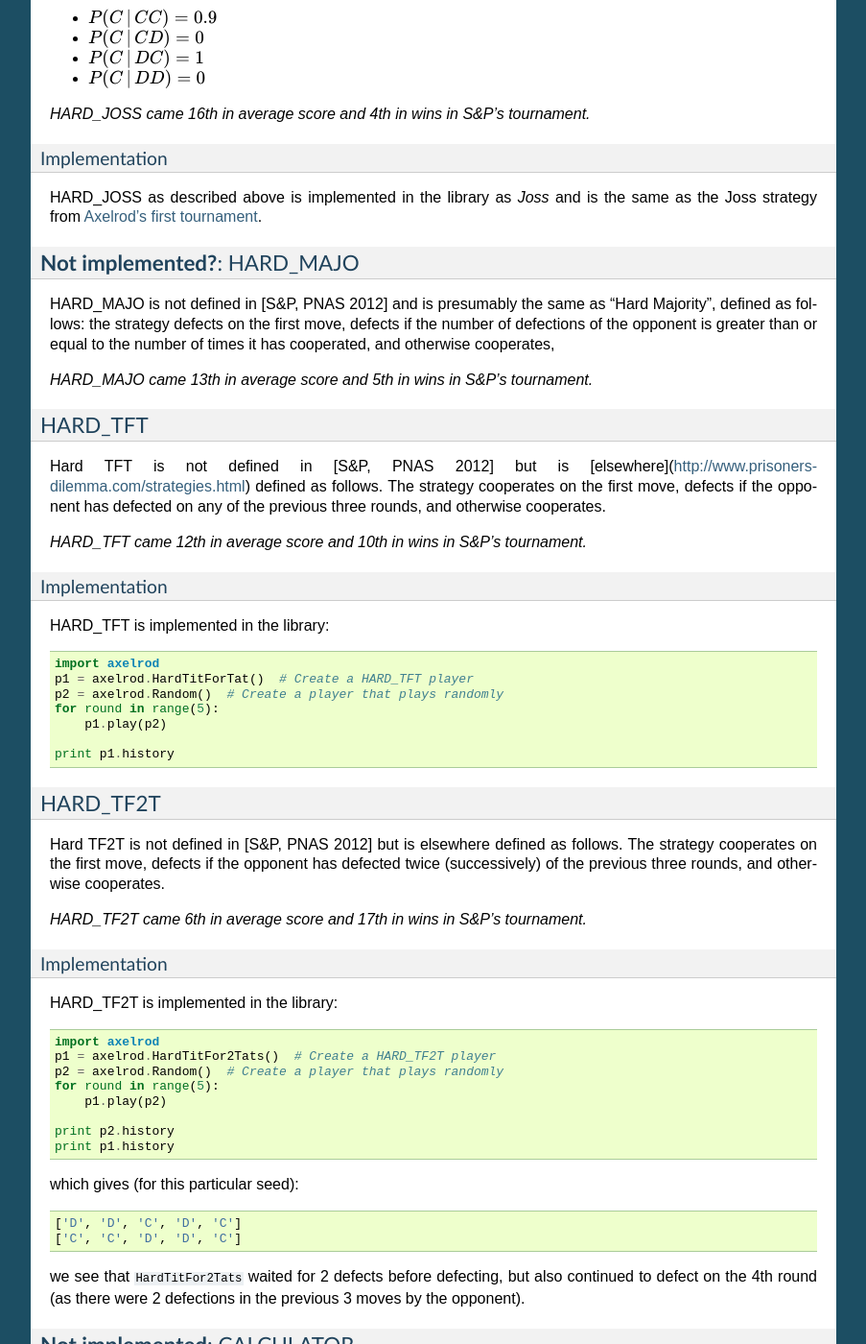
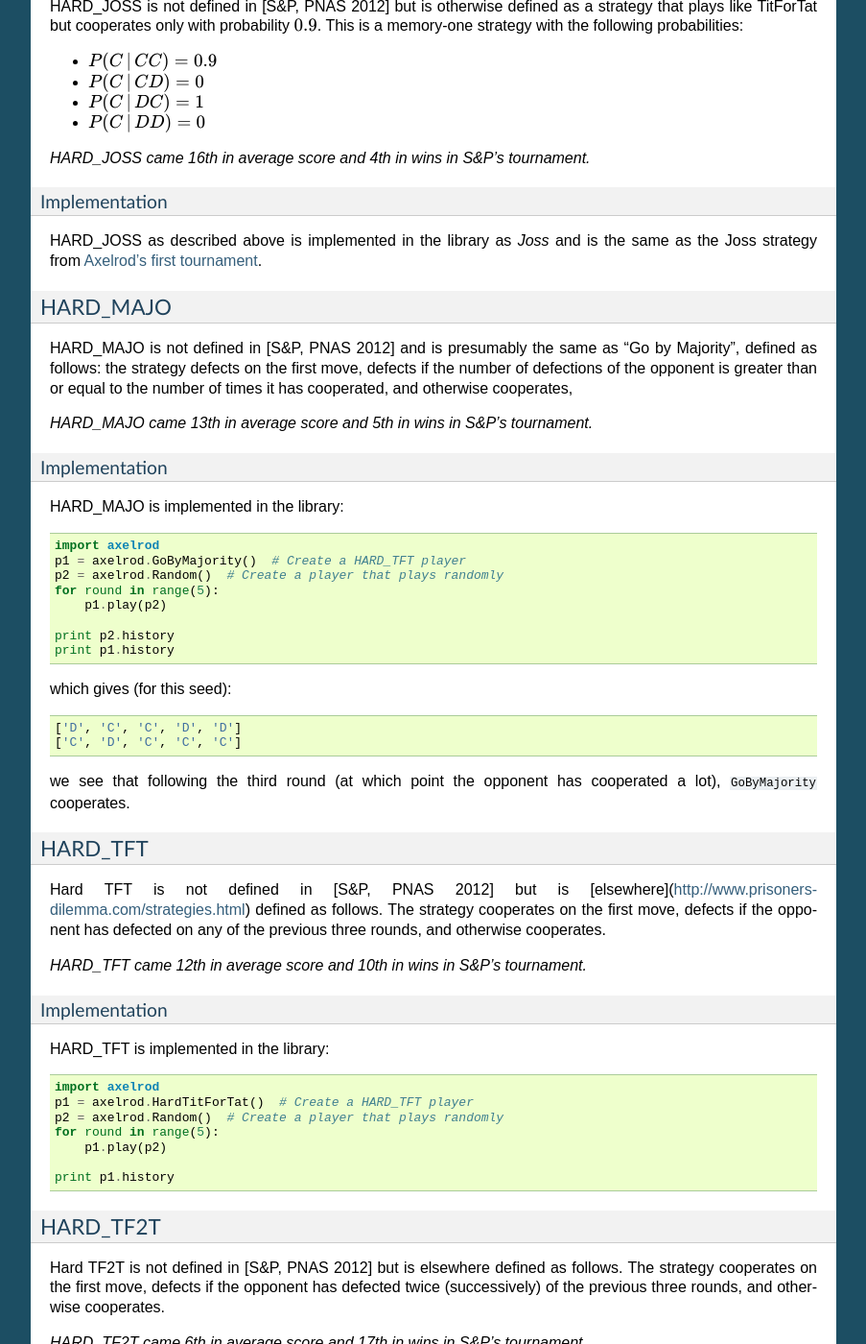
Before and after one commit to Axelrod-Python/Axelrod, a Sphinx documentation site: the page built from docs/overview_of_strategies.rst, in a window 1280 px wide and 1400 px high, scrolled down 11939 px. Shown: the whole window at 96% size, without its empty margins (198-1101 px from the left). Built offline with Sphinx 7.4.7, drawn with Linux system fonts in a browser that asks for light colours; some of the changed text lies outside the part shown.

Commit message:
Adding Hard_MAJO implementation as GoByMajority

```diff
--- a/docs/overview_of_strategies.rst
+++ b/docs/overview_of_strategies.rst
@@ -427,29 +427,31 @@ names and classical definitions.
 
 The following classical strategies are included in the tournament:
 
-+----------+----------------------+----------------------+
-| S&P Name | Long name            | Axelrod Library Name |
-+----------+----------------------+----------------------+
-| ALLC     | Always Cooperate     | `Cooperator`         |
-+----------+----------------------+----------------------+
-| ALLD     | Always Defect        | `Defector`           |
-+----------+----------------------+----------------------+
-| EXTORT   | Extort               | `ZDExtort2`          |
-+----------+----------------------+----------------------+
-| TFT      | Tit-For-Tat          | `TitForTat`          |
-+----------+----------------------+----------------------+
-| GRIM     | Grim                 | `Grudger`            |
-+----------+----------------------+----------------------+
-| GTFT     | Generous Tit-For-Tat | `GenerousTitForTat`  |
-+----------+----------------------+----------------------+
-| TFT      | TitForTat            | `TitForTat`          |
-+----------+----------------------+----------------------+
-| TF2T     | Tit-For-Two-Tats     | `TitFor2Tats`        |
-+----------+----------------------+----------------------+
-| WSLS     | Win-Stay-Lose-Shift  | `WinStayLoseShift`   |
-+----------+----------------------+----------------------+
-| RANDOM   | Random               | `Random`             |
-+----------+----------------------+----------------------+
++----------+----------------------+--------------------------+
+| S&P Name | Long name            | Axelrod Library Name     |
++----------+----------------------+--------------------------+
+| ALLC     | Always Cooperate     | :code:`Cooperator`       |
++----------+----------------------+--------------------------+
+| ALLD     | Always Defect        | :code:`Defector`         |
++----------+----------------------+--------------------------+
+| EXTORT   | Extort               | :code:`ZDExtort2`        |
++----------+----------------------+--------------------------+
+| HARD_MAJO| Hard majority        | :code:`GoByMajority`     |
++----------+----------------------+--------------------------+
+| TFT      | Tit-For-Tat          | :code:`TitForTat`        |
++----------+----------------------+--------------------------+
+| GRIM     | Grim                 | :code:`Grudger`          |
++----------+----------------------+--------------------------+
+| GTFT     | Generous Tit-For-Tat | :code:`GenerousTitForTat`|
++----------+----------------------+--------------------------+
+| TFT      | TitForTat            | :code:`TitForTat`        |
++----------+----------------------+--------------------------+
+| TF2T     | Tit-For-Two-Tats     | :code:`TitFor2Tats`      |
++----------+----------------------+--------------------------+
+| WSLS     | Win-Stay-Lose-Shift  | :code:`WinStayLoseShift` |
++----------+----------------------+--------------------------+
+| RANDOM   | Random               | :code:`Random`           |
++----------+----------------------+--------------------------+
 
 ALLC and TFT are defined above. The remaining classical strategies are defined
 below. The tournament also included two Zero Determinant strategies, both implemented in the library. The full table of strategies and results is
@@ -705,15 +707,36 @@ HARD_JOSS as described above is implemented in the library as `Joss` and is
 the same as the Joss strategy from `Axelrod's first tournament`_.
 
 
-**Not implemented?**: HARD_MAJO
-^^^^^^^^^^^^^^^^^^^^^^^^^^^^^^^
+HARD_MAJO
+^^^^^^^^^
 
-HARD_MAJO is not defined in [S&P, PNAS 2012] and is presumably the same as "Hard
-Majority", defined as follows: the strategy defects on the first move, defects
+HARD_MAJO is not defined in [S&P, PNAS 2012] and is presumably the same as "Go by Majority", defined as follows: the strategy defects on the first move, defects
 if the number of defections of the opponent is greater than or equal to the
 number of times it has cooperated, and otherwise cooperates,
 
 *HARD_MAJO came 13th in average score and 5th in wins in S&P's tournament.*
+
+Implementation
+**************
+
+HARD_MAJO is implemented in the library::
+
+    import axelrod
+    p1 = axelrod.GoByMajority()  # Create a HARD_TFT player
+    p2 = axelrod.Random()  # Create a player that plays randomly
+    for round in range(5):
+        p1.play(p2)
+
+    print p2.history
+    print p1.history
+
+which gives (for this seed)::
+
+
+    ['D', 'C', 'C', 'D', 'D']
+    ['C', 'D', 'C', 'C', 'C']
+
+we see that following the third round (at which point the opponent has cooperated a lot), :code:`GoByMajority` cooperates.
 
 HARD_TFT
 ^^^^^^^^
```
